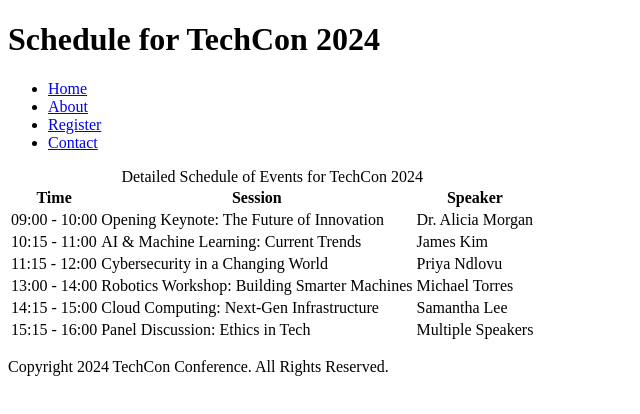
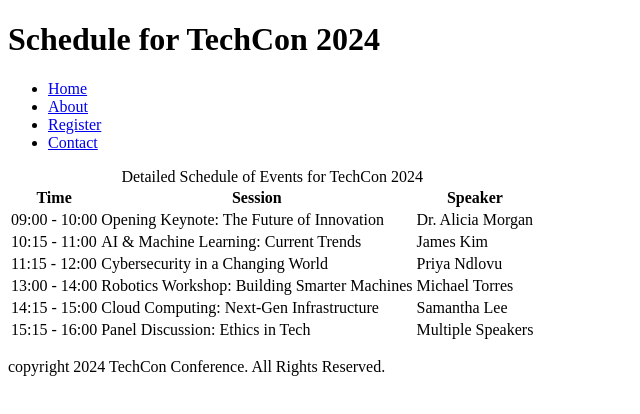
Before and after one commit to clivekhanyi-dev/TechCon_HTML, a plain HTML site: page techcon_website/schedule.html in a window 1280 px wide. Shown: the full height of the page, 0-640 px from the left. Drawn offline with Linux system fonts and the light colour scheme.

Commit message:
schedule page for techcon 2024 fixed

```diff
--- a/techcon_website/schedule.html
+++ b/techcon_website/schedule.html
@@ -11,7 +11,6 @@
     <header>
         <h1>Schedule for TechCon 2024</h1>
 
-        <!-- NAVIGATION MENU -->
         <nav>
             <ul>
                 <li><a href="index.html">Home</a></li>
@@ -81,7 +80,7 @@
 
     <!-- FOOTER -->
     <footer>
-        <p>Copyright 2024 TechCon Conference. All Rights Reserved.</p>
+        <p>copyright 2024 TechCon Conference. All Rights Reserved.</p>
     </footer>
 
 </body>
```
